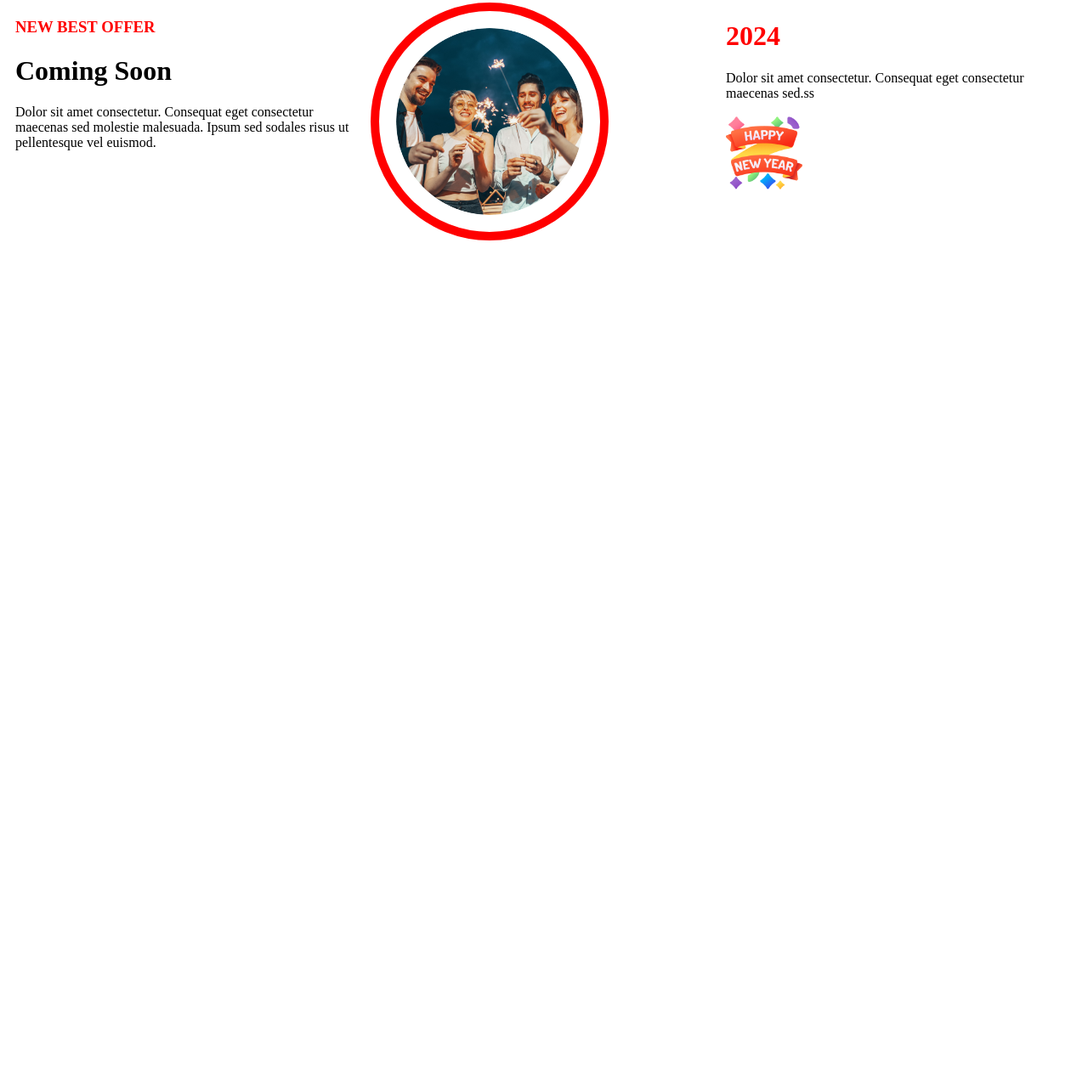
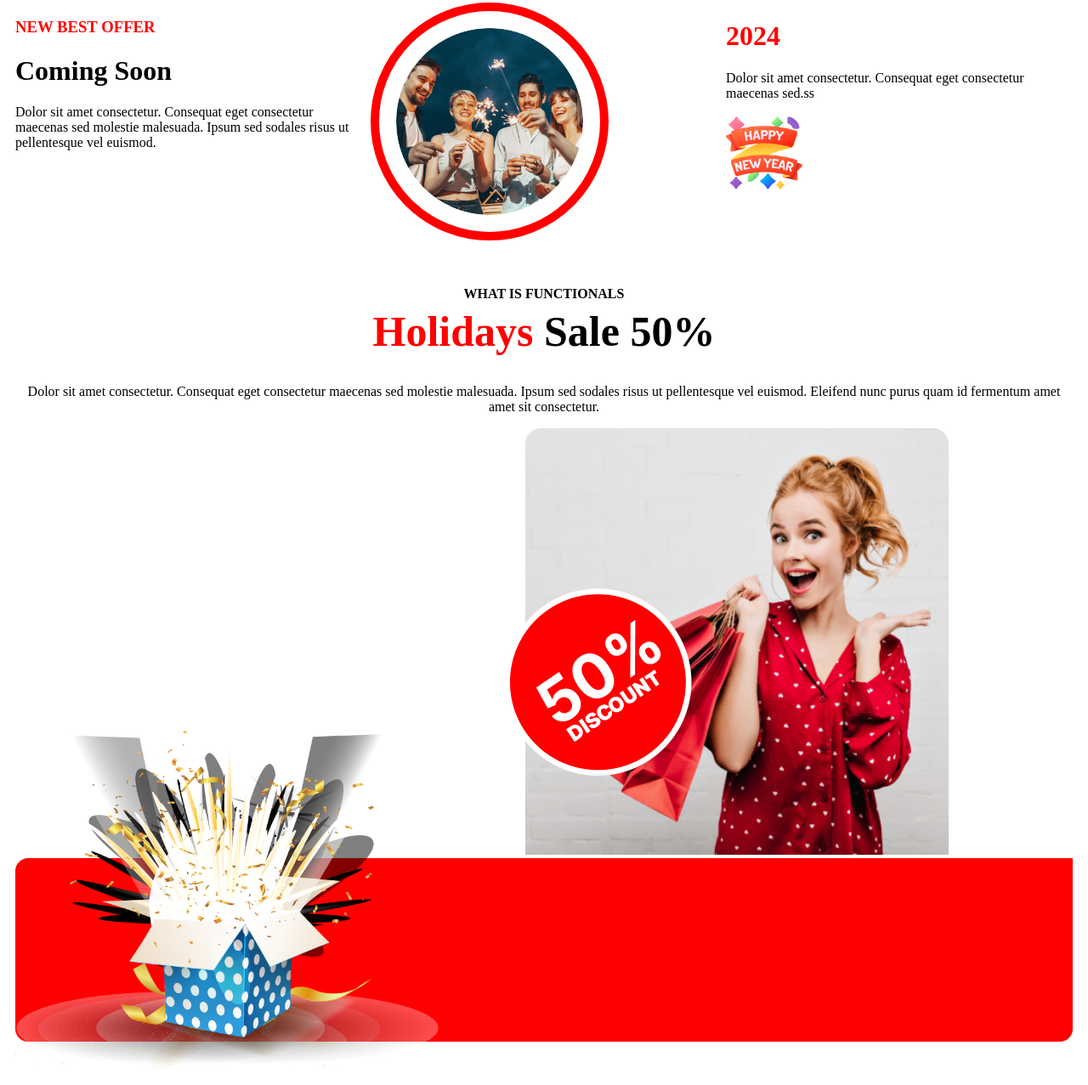
Before and after one commit to OMI786I/Assignment-1-reset, a plain HTML site: page index.html in a window 1280 px wide. Shown: the part 2556-3833 px from the top of the page at 85% size. Before the commit the page ends 2861 px from the top, so only its background shows below. Drawn offline with Linux system fonts and the light colour scheme.

Commit message:
done with holidays sale section

```diff
--- a/index.html
+++ b/index.html
@@ -100,5 +100,38 @@
         <img src="resources/Group 96.png" style="width: 90px" />
       </div>
     </div>
+    <div class="sixth-section">
+      <div class="sixth-section-containerss">
+        <div style="text-align: center">
+          <p style="font-weight: bold; margin-top: 50px">WHAT IS FUNCTIONALS</p>
+          <h1 style="font-size: 50px; margin-top: -10px">
+            <span style="color: red">Holidays</span> Sale 50%
+          </h1>
+          <p>
+            Dolor sit amet consectetur. Consequat eget consectetur maecenas sed
+            molestie malesuada. Ipsum sed sodales risus ut pellentesque vel
+            euismod. Eleifend nunc purus quam id fermentum amet amet sit
+            consectetur.
+          </p>
+        </div>
+        <div>
+          <img
+            src="resources/Rectangle 1.png"
+            style="position: relative; left: 600px; width: 40%"
+          />
+          <img
+            src="resources/Group 44.png"
+            style="position: relative; left: 30px; bottom: 50px"
+          />
+        </div>
+        <div>
+          <img src="resources/Rectangle 2.png" style="width: 100%" />
+          <img
+            src="resources/Group 75.png"
+            style="width: 40%; position: relative; bottom: 370px"
+          />
+        </div>
+      </div>
+    </div>
   </body>
 </html>
```
